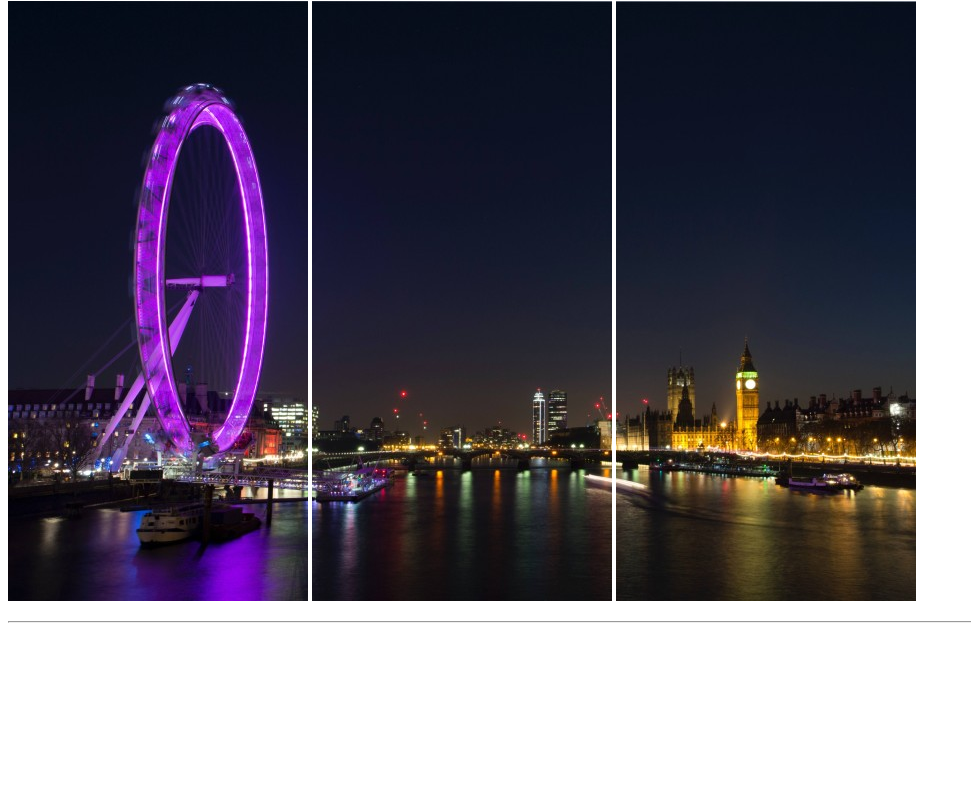
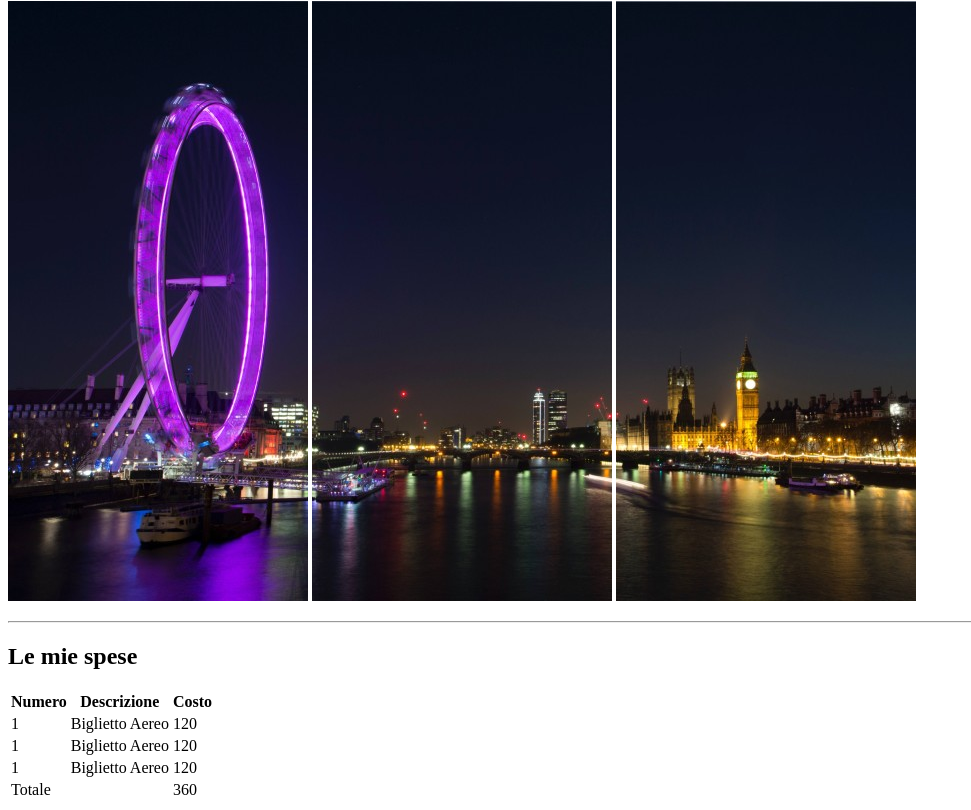
Before and after one commit to JorgeLuix/html-london-trip, a plain HTML site: page index.html in a window 1280 px wide. Shown: the part 79-889 px from the top of the page, without its empty margins (0-971 px from the left). Before the commit the page ends 800 px from the top, so only its background shows below. Drawn offline with Linux system fonts and the light colour scheme.

Commit message:
added h2 table to section1 on index html

```diff
--- a/index.html
+++ b/index.html
@@ -20,7 +20,36 @@
     <!-- /Inizio intestazione -->
 
     <!-- Inizio section 1-->
-    <section></section>
+    <section>
+        <h2> Le mie spese </h2>
+        <table>
+            <tr>
+                <th> Numero </th>
+                <th> Descrizione </th>
+                <th> Costo </th>
+            </tr>
+            <tr>
+                <td>1</td>
+                <td>Biglietto Aereo</td>
+                <td>120</td>
+                <tr>
+                    <td>1</td>
+                    <td>Biglietto Aereo</td>
+                    <td>120</td>
+                </tr>
+                <tr>
+                    <td>1</td>
+                    <td>Biglietto Aereo</td>
+                    <td>120</td>
+                </tr>
+                <tr>
+                    <td>Totale</td>
+                    <td></td>
+                    <td>360</td>
+                </tr>
+            </tr>
+        </table>
+    </section>
     <!-- /Inizio section 1-->
 
     <!-- Inizio section 2 -->
```
